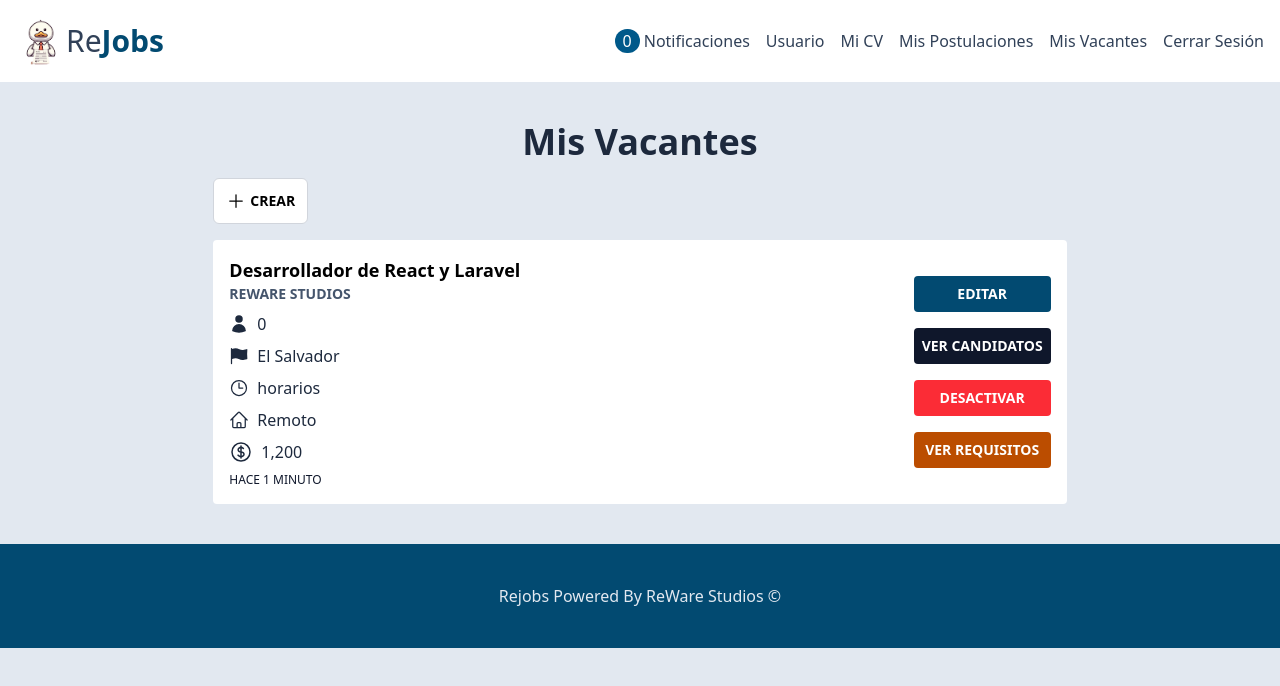
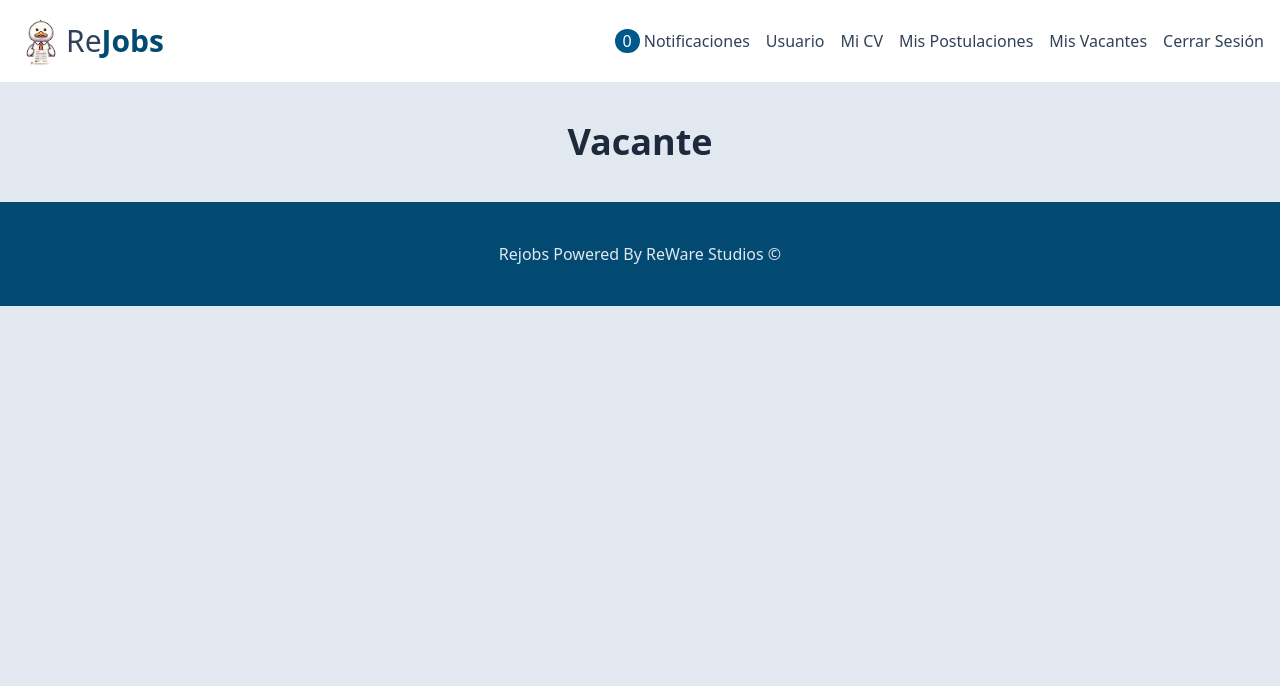
Before and after one commit to oeportil/ReJobs, a React (Vite) app in the folder Frontend/: page /vacancy/1 in a window 1280 px wide. Shown: the top 686 px of the page. Built offline with nearby package versions, Linux system fonts and the light colour scheme.

Commit message:
cosas de forntned

```diff
--- a/Frontend/src/Router.tsx
+++ b/Frontend/src/Router.tsx
@@ -23,6 +23,7 @@ import GuardarVacante from "./pages/reclutador/GuardarVacante";
 import Candidatos from "./pages/reclutador/Candidatos";
 import Requisitos from "./pages/reclutador/Requisitos";
 import Candidato from "./pages/reclutador/Candidato";
+import Vacante from "./pages/Vacante";
 
 const Router = () => {
   return (
@@ -33,7 +34,7 @@ const Router = () => {
           <Route path="notifications" element={<Notificaciones />} />
           <Route path="applications" element={<MisPostulaciones />} />
           <Route path="vacancy" element={<MisVacantes />} />
-          <Route path="vacancy/:id" element={<MisVacantes />} />
+          <Route path="vacancy/:id" element={<Vacante />} />
           <Route path="vacancy/:id/requirements" element={<Requisitos />} />
           <Route path="vacancy/:id/applicants" element={<Candidatos />} />
           <Route
--- a/Frontend/src/pages/Inicio.tsx
+++ b/Frontend/src/pages/Inicio.tsx
@@ -13,11 +13,12 @@ const Inicio = () => {
               type="text"
               name="busqueda"
               placeholder="¿Qué trabajo estás buscando?"
-              className="border border-gray-300 p-1 rounded-bl-xl rounded-tl-xl w-full bg-white"
+              className="border border-gray-300 p-1 rounded-bl-full rounded-tl-full w-full bg-white"
             />
             <button
               type="submit"
-              className="bg-sky-900 hover:bg-sky-950 cursor-pointer transition-colors text-white p-2 rounded-br-xl rounded-tr-xl"
+              className="bg-sky-900 hover:bg-sky-950 cursor-pointer transition-colors text-white p-2 rounded-br-full rounded-tr-full
+              "
             >
               Buscar
             </button>
--- /dev/null
+++ b/Frontend/src/pages/Vacante.tsx
@@ -0,0 +1,9 @@
+const Vacante = () => {
+  return (
+    <div className="my-10 md:w-4/6 w-11/12 mx-auto">
+      <h2 className="text-4xl font-bold text-slate-800 text-center">Vacante</h2>
+    </div>
+  );
+};
+
+export default Vacante;
```
